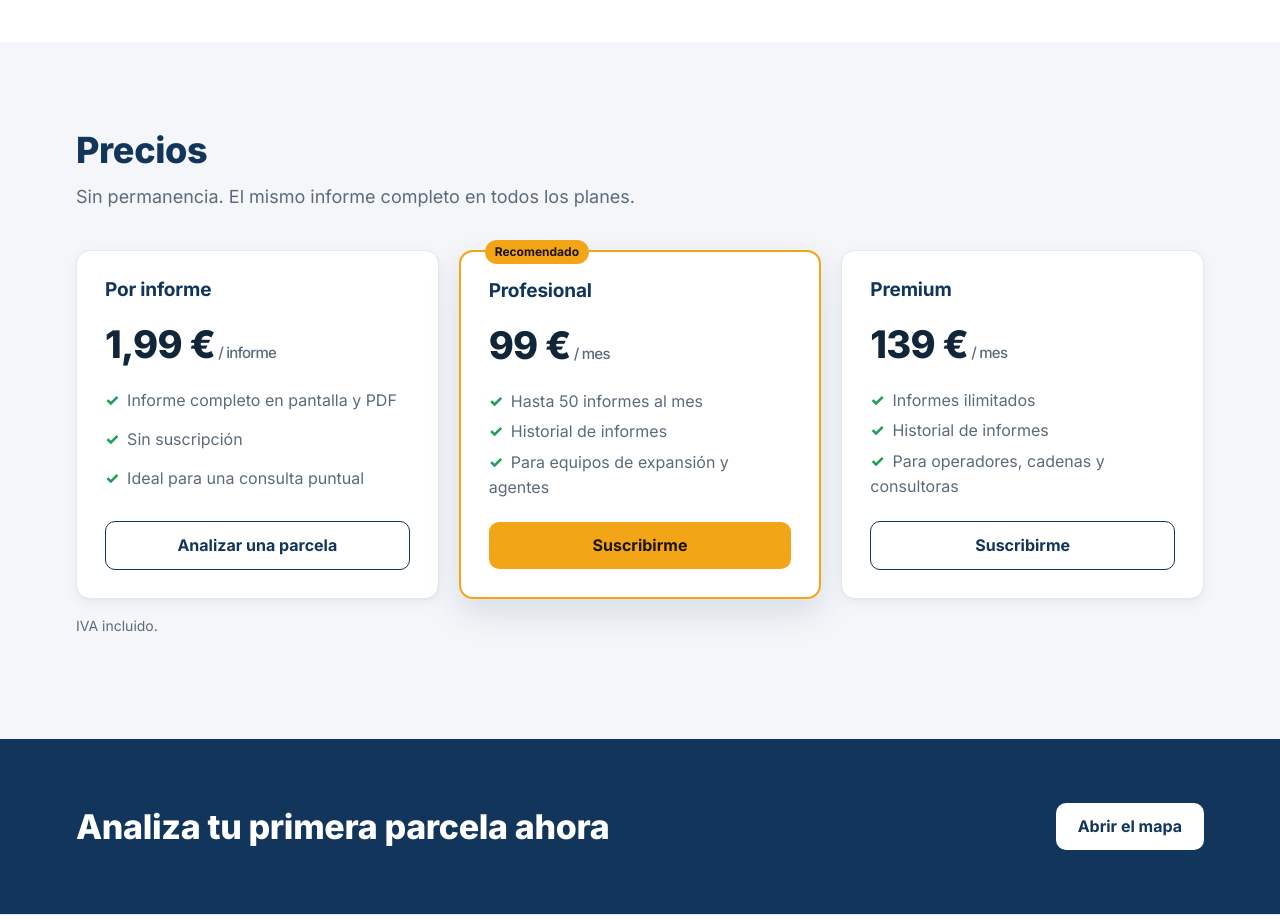
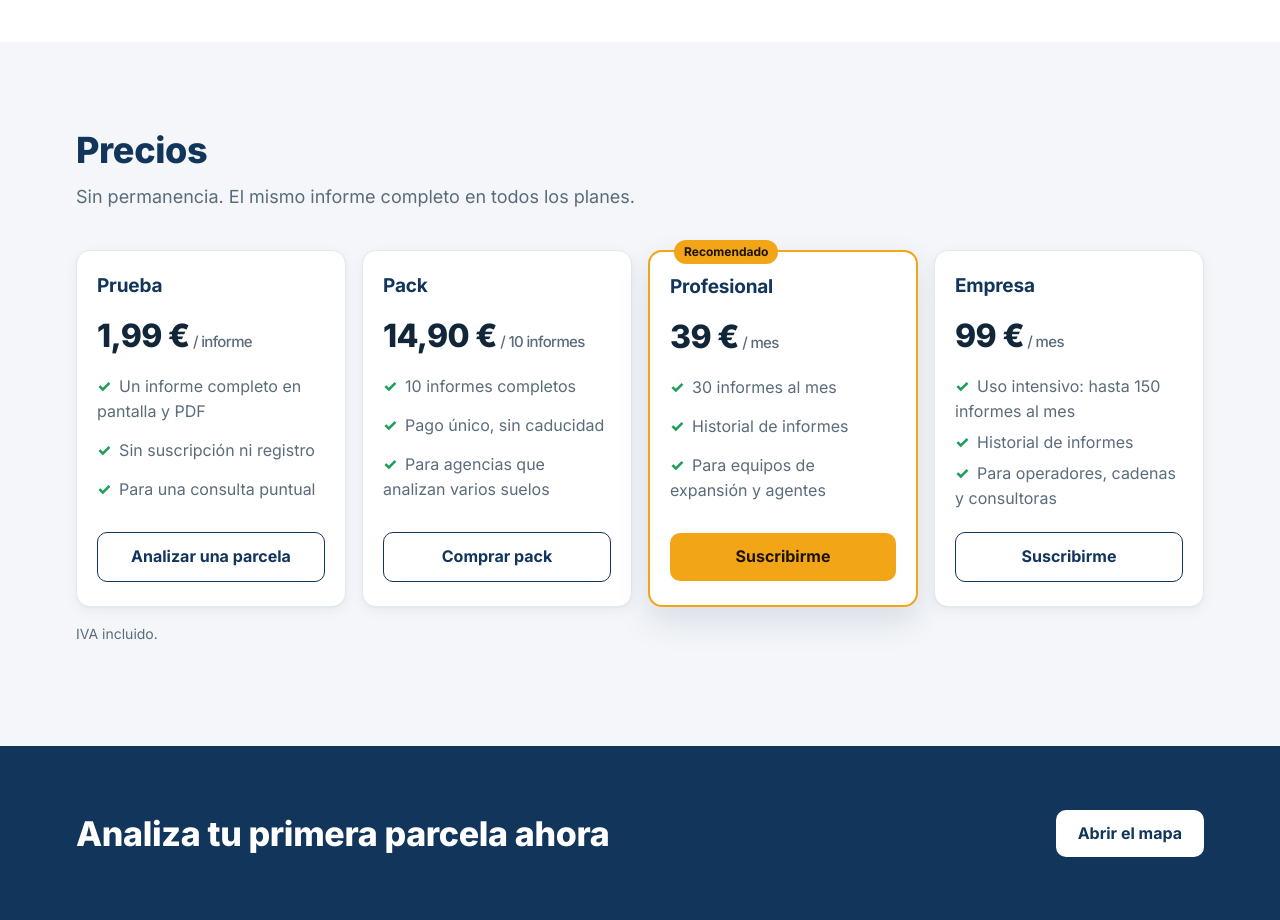
Before and after one commit to vann4413-coder/ubicaciones, a FastAPI app: page / in a window 1280 px wide. Shown: the part 2776-3696 px from the top of the page. Run offline with FastAPI, Linux system fonts and the light colour scheme.

Commit message:
Precios nuevos: Prueba 1,99 €, Pack 10 informes 14,90 €, Profesional 39 €/mes (30), Empresa 99 €/mes (150)
Co-Authored-By: Claude Opus 5.5 <noreply@anthropic.com>
Claude-Session: https://claude.ai/code/session_01B2gdACnnbb92rx57QNWFdN

```diff
--- a/app/pagos.py
+++ b/app/pagos.py
@@ -1,4 +1,4 @@
-"""Cobros con Stripe: informe suelto (pago único) y suscripciones Profesional y Premium.
+"""Cobros con Stripe: informe suelto y pack de 10 (pagos únicos) y suscripciones Profesional y Empresa.
 
 Variables de entorno (en Railway):
   STRIPE_SECRET_KEY       clave secreta de Stripe (sk_test_… en pruebas, sk_live_… en real)
@@ -21,7 +21,10 @@ IVA = float(os.getenv("UBI_IVA", "21"))
 
 PRODUCTOS = {
     "informe": {"lookup_key": "ubi_informe_suelto_iva_incl", "nombre": "Informe completo de parcela", "importe": 199, "recurrente": False},
-    "profesional": {"lookup_key": "ubi_plan_profesional_iva_incl", "nombre": "Plan Profesional (50 informes al mes)", "importe": 9900, "recurrente": True},
+    "pack": {"lookup_key": "ubi_pack_10_informes_iva_incl", "nombre": "Pack de 10 informes de parcela", "importe": 1490, "recurrente": False},
+    "profesional": {"lookup_key": "ubi_plan_profesional_39_iva_incl", "nombre": "Plan Profesional (30 informes al mes)", "importe": 3900, "recurrente": True},
+    "empresa": {"lookup_key": "ubi_plan_empresa_99_iva_incl", "nombre": "Plan Empresa (uso intensivo)", "importe": 9900, "recurrente": True},
+    # Plan antiguo: ya no se vende, se conserva para quien lo tenga contratado.
     "premium": {"lookup_key": "ubi_plan_premium_iva_incl", "nombre": "Plan Premium (informes ilimitados)", "importe": 13900, "recurrente": True},
 }
 
@@ -142,6 +145,27 @@ def checkout_informe(rc: str, base: str, usuario: dict | None) -> str:
     return _crear_sesion(datos)
 
 
+def checkout_pack(base: str, usuario: dict, rc: str = "") -> str:
+    """Pack de informes: pago único que suma informes al saldo de la cuenta (no caducan)."""
+    from app import cuentas
+    datos = dict(
+        mode="payment",
+        line_items=[{"price": precio("pack"), "quantity": 1, "tax_rates": tasa_iva()}],
+        success_url=_url("/pago/ok?session_id={CHECKOUT_SESSION_ID}", base),
+        cancel_url=_url("/cuenta?cancelado=1", base),
+        metadata={"tipo": "pack", "informes": str(cuentas.INFORMES_PACK), "usuario_id": str(usuario["id"]), "rc": rc},
+        invoice_creation={"enabled": True},
+        custom_text={"submit": {"message": AVISO_INFORME}},
+        **FACTURA,
+    )
+    if usuario.get("stripe_customer"):
+        datos["customer"] = usuario["stripe_customer"]
+        datos["customer_update"] = {"name": "auto", "address": "auto"}
+    else:
+        datos["customer_email"] = usuario["email"]
+    return _crear_sesion(datos)
+
+
 def checkout_suscripcion(plan: str, base: str, usuario: dict) -> str:
     s = _stripe()
     datos = dict(
--- a/app/web/static/index.html
+++ b/app/web/static/index.html
@@ -125,25 +125,31 @@
   <div class="contenedor">
     <h2>Precios</h2>
     <p class="bajada">Sin permanencia. El mismo informe completo en todos los planes.</p>
-    <div class="planes">
+    <div class="planes cuatro">
       <div class="plan">
-        <h3>Por informe</h3>
+        <h3>Prueba</h3>
         <p class="precio">1,99 €<small> / informe</small></p>
-        <ul><li>Informe completo en pantalla y PDF</li><li>Sin suscripción</li><li>Ideal para una consulta puntual</li></ul>
+        <ul><li>Un informe completo en pantalla y PDF</li><li>Sin suscripción ni registro</li><li>Para una consulta puntual</li></ul>
         <a class="btn btn-sec" href="/app">Analizar una parcela</a>
+      </div>
+      <div class="plan">
+        <h3>Pack</h3>
+        <p class="precio">14,90 €<small> / 10 informes</small></p>
+        <ul><li>10 informes completos</li><li>Pago único, sin caducidad</li><li>Para agencias que analizan varios suelos</li></ul>
+        <a class="btn btn-sec" href="/comprar-pack">Comprar pack</a>
       </div>
       <div class="plan destacado">
         <span class="etiqueta">Recomendado</span>
         <h3>Profesional</h3>
-        <p class="precio">99 €<small> / mes</small></p>
-        <ul><li>Hasta 50 informes al mes</li><li>Historial de informes</li><li>Para equipos de expansión y agentes</li></ul>
+        <p class="precio">39 €<small> / mes</small></p>
+        <ul><li>30 informes al mes</li><li>Historial de informes</li><li>Para equipos de expansión y agentes</li></ul>
         <a class="btn" href="/suscribirse?plan=profesional">Suscribirme</a>
       </div>
       <div class="plan">
-        <h3>Premium</h3>
-        <p class="precio">139 €<small> / mes</small></p>
-        <ul><li>Informes ilimitados</li><li>Historial de informes</li><li>Para operadores, cadenas y consultoras</li></ul>
-        <a class="btn btn-sec" href="/suscribirse?plan=premium">Suscribirme</a>
+        <h3>Empresa</h3>
+        <p class="precio">99 €<small> / mes</small></p>
+        <ul><li>Uso intensivo: hasta 150 informes al mes</li><li>Historial de informes</li><li>Para operadores, cadenas y consultoras</li></ul>
+        <a class="btn btn-sec" href="/suscribirse?plan=empresa">Suscribirme</a>
       </div>
     </div>
     <p class="nota-precios">IVA incluido.</p>
--- a/app/web/static/web.css
+++ b/app/web/static/web.css
@@ -77,6 +77,9 @@ h1, h2, h3 { line-height: 1.15; letter-spacing: -0.01em; margin: 0; }
 .paso p { margin: 0; color: var(--suave); }
 .fuentes { margin-top: 48px; padding: 18px 22px; border-radius: 12px; background: var(--fondo); color: var(--suave); font-size: 14px; }
 .planes { display: grid; grid-template-columns: repeat(3, minmax(0, 1fr)); gap: 20px; align-items: stretch; }
+.planes.cuatro { grid-template-columns: repeat(4, minmax(0, 1fr)); gap: 16px; }
+.planes.cuatro .plan { padding: 24px 20px; }
+.planes.cuatro .plan .precio { font-size: 32px; }
 .plan { background: #fff; border: 1px solid var(--linea); border-radius: 16px; padding: 28px; display: flex; flex-direction: column; gap: 10px; position: relative; }
 .plan.destacado { border: 2px solid var(--acento); box-shadow: 0 12px 30px rgba(18,53,91,.12); }
 .plan .etiqueta { position: absolute; top: -12px; left: 24px; background: var(--acento); color: #1d1300; font-weight: 700; font-size: 12px; padding: 3px 10px; border-radius: 99px; }
@@ -100,12 +103,13 @@ h1, h2, h3 { line-height: 1.15; letter-spacing: -0.01em; margin: 0; }
   .rejilla-4 { grid-template-columns: repeat(2, minmax(0, 1fr)); }
   .rejilla-5 { grid-template-columns: repeat(2, minmax(0, 1fr)); }
   .planes { grid-template-columns: minmax(0, 1fr); max-width: 460px; }
+  .planes.cuatro { grid-template-columns: repeat(2, minmax(0, 1fr)); max-width: none; }
 }
 @media (max-width: 640px) {
   .nav-links a:not(.btn) { display: none; }
   .hero { padding: 40px 0 56px; }
   .buscador-grande { flex-direction: column; }
-  .rejilla-4, .rejilla-5, .pasos, .planes { grid-template-columns: minmax(0, 1fr); }
+  .rejilla-4, .rejilla-5, .pasos, .planes, .planes.cuatro { grid-template-columns: minmax(0, 1fr); }
   .bloque { padding: 56px 0; }
 }
 @media (prefers-reduced-motion: reduce) { html { scroll-behavior: auto; } }
--- a/app/web/templates/legal.html
+++ b/app/web/templates/legal.html
@@ -70,8 +70,9 @@
 <h2>2. Servicios y precios</h2>
 <ul>
   <li><b>Informe suelto:</b> 1,99 € por informe completo de una parcela (pantalla y PDF).</li>
-  <li><b>Plan Profesional:</b> 99 € al mes, hasta 50 informes por mes natural.</li>
-  <li><b>Plan Premium:</b> 139 € al mes, informes sin límite para uso propio del cliente.</li>
+  <li><b>Pack de 10 informes:</b> 14,90 €, pago único asociado a la cuenta del cliente. Los informes del pack no caducan.</li>
+  <li><b>Plan Profesional:</b> 39 € al mes, hasta 30 informes por mes natural.</li>
+  <li><b>Plan Empresa:</b> 99 € al mes, uso intensivo para uso propio del cliente, hasta 150 informes por mes natural. Para volúmenes superiores se acordarán condiciones específicas.</li>
 </ul>
 <p>Todos los precios incluyen el IVA. La factura se emite con el desglose del impuesto y se envía al correo indicado en el pago. Los precios pueden cambiar; los cambios no afectan a los pagos ya hechos y, en las suscripciones, se avisarán con al menos 15 días de antelación.</p>
 <h2>3. Pago</h2>
```
Also changed, not shown: app/cuentas.py (+43 -2 lines), app/rutas_cuenta.py (+35 -3 lines), app/web/templates/comprar.html (+15 -9 lines), app/web/templates/cuenta.html (+9 -3 lines).
